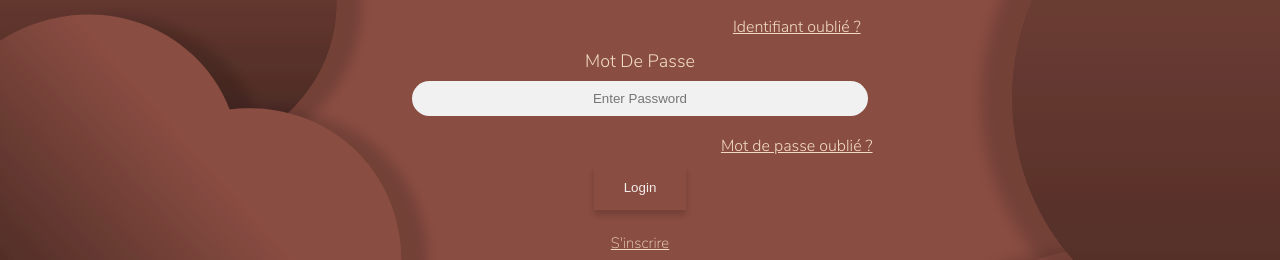
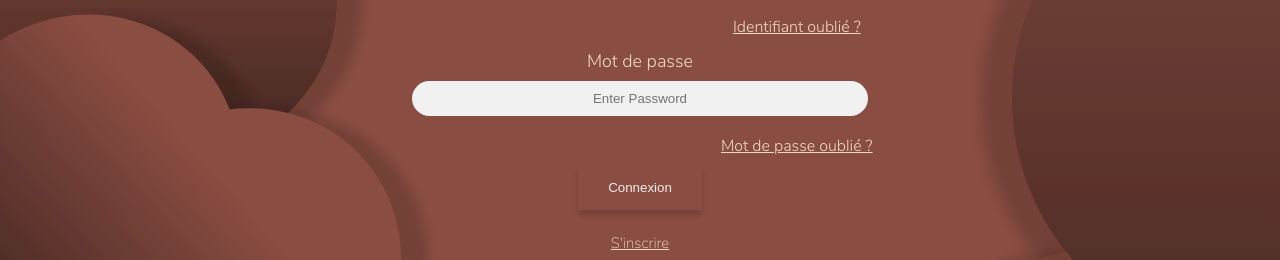
Before and after one commit to Boudj31/NagaMad, a Vue app: page /login in a window 1280 px wide. Shown: the part 404-664 px from the top of the page. Built offline with nearby package versions, Linux system fonts and the light colour scheme.

Commit message:
Traduction page annonces, login et correction bug multi langue

```diff
--- a/src/assets/i18n/en.json
+++ b/src/assets/i18n/en.json
@@ -29,6 +29,16 @@
         "btn-title": "Find out more "
     },
     "annonces": {
-        "titre": "Find the right ad "
+        "titre": "Find the right ad",
+        "alert": "Please log in"
+    },
+    "login": {
+        "title": "Log in",
+        "inscription": "Sign in",
+        "mdp-oublie": "Forgot password ?",
+        "id-oublie": "Forgot email ?",
+        "mdp": "Password",
+        "id": "Email address",
+        "id-placeholder": "Email address"
     }
 }
--- a/src/assets/i18n/es.json
+++ b/src/assets/i18n/es.json
@@ -24,11 +24,21 @@
         "2": "Busque o publique su anuncio. ",
         "3": "Toma contacto. ",
         "4": "¡Toma o dona tus desechos! ",
-        "titre": "La bolsa de basura?  ",
+        "titre": "¿ La bolsa de basura ?",
         "desrciption": "Lorem ipsum dolor sit amet, cons ectetuer adipiscing elit, sed diam nonummy nibh euismod tincidunt ut laoreet dolore magna aliquam erat volutpat.Ut wisi enim ad minim veniam, quis nostrud exerci tation ullamcorper suscipit lobortis nisl ut aliquip ex ea commodo consequat.",
         "btn-title": "Más información "
     },
     "annonces": {
-        "titre": "Encuentra el anuncio adecuado"
+        "titre": "Encuentra el anuncio adecuado",
+        "alert": "Por favor Iniciar sesión"
+    },
+    "login": {
+        "title": "Conexión",
+        "inscription": "Registro",
+        "mdp-oublie": "¿ Contraseña olvidada ?",
+        "id-oublie": "¿ Nombre de usuario olvidada ?",
+        "mdp": "Contraseña",
+        "id": "Correo electrónico",
+        "id-placeholder": "Correo electrónico"
     }
 }
--- a/src/assets/i18n/fr.json
+++ b/src/assets/i18n/fr.json
@@ -29,6 +29,16 @@
         "btn-title": "En savoir plus"
     },
     "annonces": {
-        "titre": "Trouver la bonne annonce"
+        "titre": "Trouver la bonne annonce",
+        "alert": "Veuillez vous connecter"
+    },
+    "login": {
+        "title": "Connexion",
+        "inscription": "S'inscrire",
+        "mdp-oublie": "Mot de passe oublié ?",
+        "id-oublie": "Identifiant oublié ?",
+        "mdp": "Mot de passe",
+        "id": "Identifiant",
+        "id-placeholder": "Identifiant"
     }
 }
--- a/src/components/Annonce/AnnonceItem.vue
+++ b/src/components/Annonce/AnnonceItem.vue
@@ -37,7 +37,7 @@
           <a :href="'tel:'+ann.field_phone[0].value ">{{ ann.field_phone[0].value }}</a>
         </div>
       </div>
-      <div class="alert" v-else>Veuillez vous connecter</div>
+      <div class="alert" v-else>{{ $t('annonces.alert')}}</div>
     </div>
   </div>
 </template>
--- a/src/views/Login.vue
+++ b/src/views/Login.vue
@@ -10,24 +10,24 @@
 
       <div class="hautDePage">
           <img id="logo" src="../assets/logo.svg" alt="Logo" />
-          <h1 class="titre"> Connexion </h1>
+          <h1 class="titre"> {{ $t('login.title')}} </h1>
         </div>
 
     <div class="form">
-      <label>Identifiant</label>
+      <label>{{ $t('login.id')}}</label>
       <input type="text" placeholder="Enter Email" v-model="email">
-      <a> Identifiant oublié ?</a>
+      <a> {{ $t('login.id-oublie')}}</a>
 
-      <label>Mot De Passe</label>
+      <label>{{ $t('login.mdp')}}</label>
       <input type="password" placeholder="Enter Password" v-model="password">
-      <a> Mot de passe oublié ?</a>
+      <a>{{ $t('login.mdp-oublie')}}</a>
 
-      <button type="submit" class="registerbtn">Login</button>
+      <button type="submit" class="registerbtn">{{ $t('login.title')}}</button>
     </div>
     </div>
 
     <div class="container signin">
-      <p class="regis"><router-link :to="{name: 'register'}">S'inscrire</router-link></p>
+      <p class="regis"><router-link :to="{name: 'register'}">{{ $t('login.inscription')}}</router-link></p>
 
       <ul class="footer-form-list">
         <li>Nos Autres Services</li>
```
